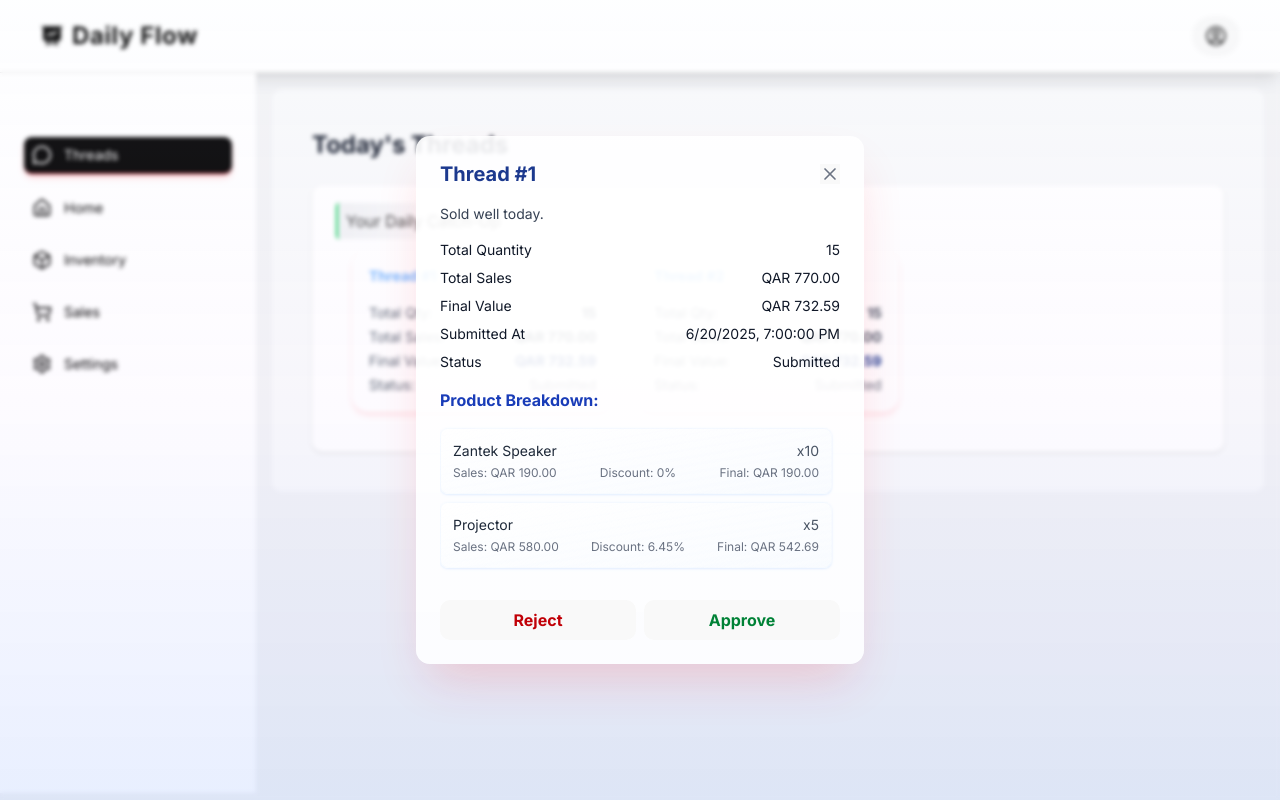
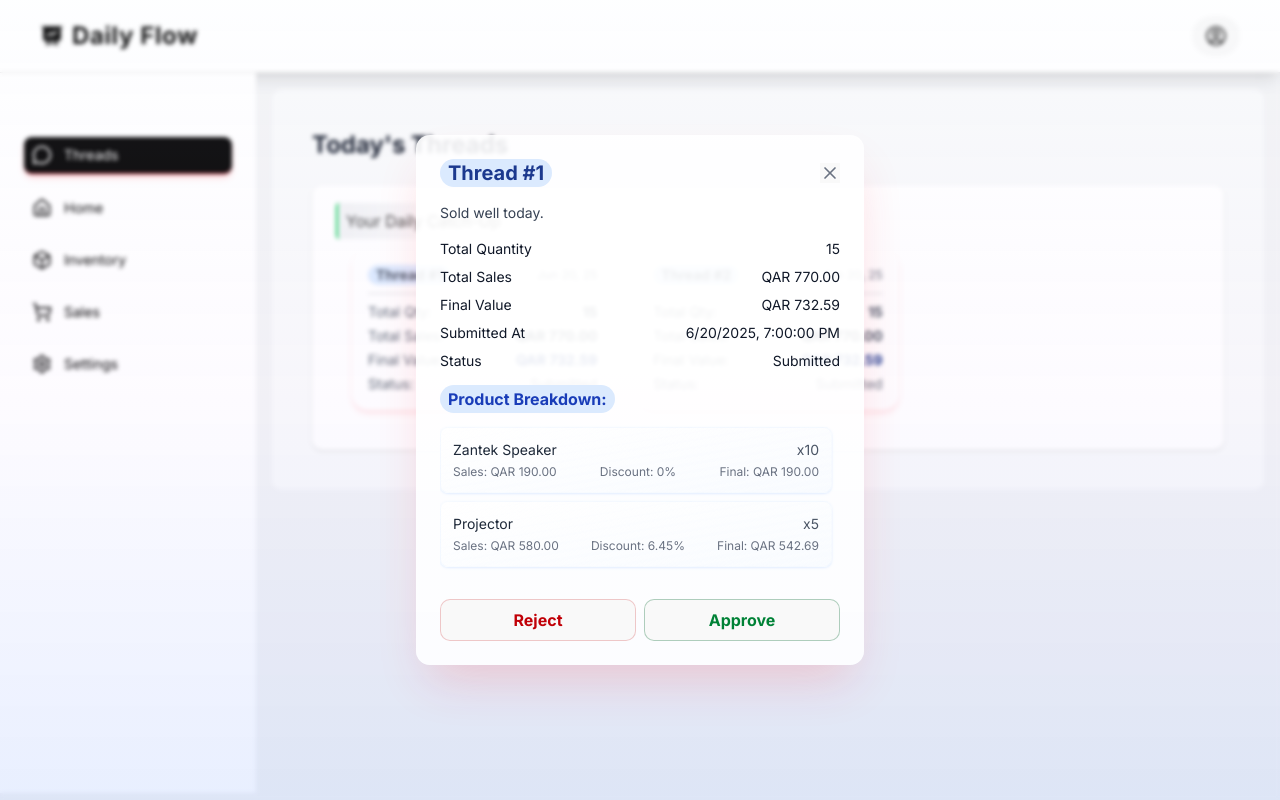
Before and after one commit to adnanadil377/daily-sales-tracker, a React (Vite) app in the folder frontend/: page /threads in a window 1280 px wide. Both pictures are taken after a click on the element 482 px from the left and 330 px from the top of the page. Built offline with nearby package versions, Linux system fonts and the light colour scheme.

Commit message:
added framer motion

```diff
--- a/frontend/package.json
+++ b/frontend/package.json
@@ -17,6 +17,7 @@
     "axios": "^1.10.0",
     "class-variance-authority": "^0.7.1",
     "clsx": "^2.1.1",
+    "framer-motion": "^12.18.1",
     "lucide-react": "^0.518.0",
     "react": "^19.1.0",
     "react-dom": "^19.1.0",
--- a/frontend/src/pages/navigations/Threads/ThreadCard/ThreadCard.tsx
+++ b/frontend/src/pages/navigations/Threads/ThreadCard/ThreadCard.tsx
@@ -11,11 +11,11 @@ const ThreadCard: React.FC<Props> = ({ report, onClick }) => {
   return (
     <div
       onClick={onClick}
-      className="bg-white p-4 rounded-2xl border border-white/20 shadow-md shadow-red-500/10 hover:shadow-lg hover:shadow-red-300/20 transition cursor-pointer overflow-hidden"
+      className="bg-white p-4 rounded-2xl shadow-md shadow-red-500/10 hover:shadow-lg hover:shadow-red-300/20 transition cursor-pointer overflow-hidden"
     >
-      <div className="flex justify-between items-center border-b border-white/20 pb-2 mb-2">
-        <h3 className="font-bold text-blue-400/80 text-sm">Thread #{report.Salesid}</h3>
-        <span className="text-xs text-white/60">
+      <div className="flex justify-between items-center border-b border-gray-600/20 pb-2 mb-2">
+        <h3 className="font-bold text-gray-600 text-sm bg-blue-100 rounded-full px-2">Thread #{report.Salesid}</h3>
+        <span className="text-xs text-gray-500">
           {new Date(report.reportDate).toLocaleDateString("en-US", {
             year: "2-digit",
             month: "short",
--- a/frontend/src/pages/navigations/Threads/ThreadModal/ThreadDetailModal.tsx
+++ b/frontend/src/pages/navigations/Threads/ThreadModal/ThreadDetailModal.tsx
@@ -1,15 +1,38 @@
 import React, { useEffect, useState } from "react";
 import type { DailySalesReport } from "../../../../../data";
 import { X } from "lucide-react";
+import { motion, AnimatePresence } from "framer-motion";
 
 interface Props {
   report: DailySalesReport;
+  direction: "left" | "right";
   onClose: () => void;
   onApprove: () => void;
   onReject: () => void;
 }
 
-const ThreadDetailModal: React.FC<Props> = ({ report, onClose, onApprove, onReject }) => {
+const slideVariants = {
+  enter: (direction: "left" | "right") => ({
+    x: direction === "right" ? 300 : -300,
+    opacity: 0,
+  }),
+  center: {
+    x: 0,
+    opacity: 1,
+  },
+  exit: (direction: "left" | "right") => ({
+    x: direction === "right" ? -300 : 300,
+    opacity: 0,
+  }),
+};
+
+const ThreadDetailModal: React.FC<Props> = ({
+  report,
+  direction,
+  onClose,
+  onApprove,
+  onReject,
+}) => {
   const [showConfetti, setShowConfetti] = useState(false);
   const [showRejected, setShowRejected] = useState(false);
 
@@ -35,10 +58,20 @@ const ThreadDetailModal: React.FC<Props> = ({ report, onClose, onApprove, onReje
   };
 
   return (
-    <div className="fixed inset-0 z-500 bg-gradient-to-b from-blue-50/10 via-purple-300/5 to-blue-600/10 backdrop-blur-[2px] flex items-center justify-center animate-fadeIn">
-      <div className="relative bg-white/90 rounded-xl shadow-2xl shadow-red-500/20 max-w-md w-full p-6 transition-transform animate-slideFadeIn animate-slideUp">
+    <div className="fixed inset-0 z-500 bg-gradient-to-b from-blue-50/10 via-purple-300/5 to-blue-600/10 backdrop-blur-[2px] flex items-center justify-center">
+      <AnimatePresence custom={direction}>
+        <motion.div
+          key={report.Salesid}
+          custom={direction}
+          variants={slideVariants}
+          initial="enter"
+          animate="center"
+          exit="exit"
+          transition={{ type: "spring", stiffness: 300, damping: 30 }}
+          className="relative bg-white/90 rounded-xl shadow-2xl shadow-red-500/20 max-w-md w-full p-6"
+        >
           <div className="flex justify-between items-center mb-4">
-          <h2 className="text-xl font-bold text-blue-900">Thread #{report.Salesid} </h2>
+            <h2 className="text-xl font-bold text-blue-900 bg-blue-100 rounded-full px-2">Thread #{report.Salesid}</h2>
             <button onClick={onClose} className="text-gray-500 hover:text-red-500">
               <X size={20} />
             </button>
@@ -47,30 +80,15 @@ const ThreadDetailModal: React.FC<Props> = ({ report, onClose, onApprove, onReje
           <p className="text-sm text-gray-700 mb-4">{report.notes}</p>
 
           <div className="space-y-2 text-sm mb-4">
-          <div className="flex justify-between">
-            <span>Total Quantity</span>
-            <span>{report.totalQuantity}</span>
-          </div>
-          <div className="flex justify-between">
-            <span>Total Sales</span>
-            <span>QAR {report.totalSales.toFixed(2)}</span>
-          </div>
-          <div className="flex justify-between">
-            <span>Final Value</span>
-            <span>QAR {report.finalValue.toFixed(2)}</span>
-          </div>
-          <div className="flex justify-between">
-            <span>Submitted At</span>
-            <span>{new Date(report.submittedAt).toLocaleString()}</span>
-          </div>
-          <div className="flex justify-between">
-            <span>Status</span>
-            <span className="capitalize">{report.status}</span>
-          </div>
+            <div className="flex justify-between"><span>Total Quantity</span><span>{report.totalQuantity}</span></div>
+            <div className="flex justify-between"><span>Total Sales</span><span>QAR {report.totalSales.toFixed(2)}</span></div>
+            <div className="flex justify-between"><span>Final Value</span><span>QAR {report.finalValue.toFixed(2)}</span></div>
+            <div className="flex justify-between"><span>Submitted At</span><span>{new Date(report.submittedAt).toLocaleString()}</span></div>
+            <div className="flex justify-between"><span>Status</span><span className="capitalize">{report.status}</span></div>
           </div>
 
           <div className="mt-4">
-          <h3 className="font-semibold text-blue-800 mb-2">Product Breakdown:</h3>
+            <h3 className="font-semibold text-blue-800 mb-2"><span className="bg-blue-100 rounded-full px-2 py-1">Product Breakdown:</span></h3>
             <div className="space-y-3 max-h-60 overflow-y-auto pr-2">
               {report.data.map((item, idx) => (
                 <div
@@ -94,19 +112,19 @@ const ThreadDetailModal: React.FC<Props> = ({ report, onClose, onApprove, onReje
           <div className="flex justify-between gap-2 mt-6">
             <button
               onClick={handleRejectClick}
-            className="flex-1 bg-red-100 text-red-700 font-semibold py-2 rounded-lg hover:bg-red-200 transition"
+              className="flex-1 bg-gray-100/30 border border-red-700/20 text-red-700 font-semibold py-2 rounded-lg hover:bg-red-200/50 transition"
             >
               Reject
             </button>
             <button
               onClick={handleApproveClick}
-            className="flex-1 bg-green-100 text-green-700 font-semibold py-2 rounded-lg hover:bg-green-200 transition"
+              className="flex-1 border border-green-800/30 bg-gray-100/20 text-green-700 font-semibold py-2 rounded-lg hover:bg-green-200/50 transition"
             >
               Approve
             </button>
           </div>
 
-        {/* Approval Overlay */}
+          {/* Approved Overlay */}
           {showConfetti && (
             <div className="fixed inset-0 bg-radial from-green-300/10 via-transparent to-transparent flex items-center justify-center pointer-events-none">
               <div className="animate-stamp-in text-green-700/50 border-4 border-green-700/50 px-8 py-4 text-4xl font-extrabold uppercase tracking-widest rotate-[-15deg] rounded-md shadow-md bg-white/90">
@@ -115,7 +133,7 @@ const ThreadDetailModal: React.FC<Props> = ({ report, onClose, onApprove, onReje
             </div>
           )}
 
-        {/* Rejection Overlay */}
+          {/* Rejected Overlay */}
           {showRejected && (
             <div className="fixed inset-0 bg-radial from-red-300/10 via-transparent to-transparent flex items-center justify-center pointer-events-none">
               <div className="animate-stamp-in text-red-700/50 border-4 border-red-700/50 px-8 py-4 text-4xl font-extrabold uppercase rotate-[-15deg] rounded-md shadow-md bg-white/90">
@@ -123,7 +141,8 @@ const ThreadDetailModal: React.FC<Props> = ({ report, onClose, onApprove, onReje
               </div>
             </div>
           )}
-      </div>
+        </motion.div>
+      </AnimatePresence>
     </div>
   );
 };
--- a/frontend/src/pages/navigations/Threads/ThreadsPage/ThreadsPage.tsx
+++ b/frontend/src/pages/navigations/Threads/ThreadsPage/ThreadsPage.tsx
@@ -1,52 +1,66 @@
-
-import React, { useState } from "react";
+import React, { useMemo, useState, useCallback } from "react";
 import PageContainer from "@/pages/components/pagecontainer/PageContainer";
-
 import { dailySalesReports } from "../../../../../data";
 import ThreadDetailModal from "../ThreadModal/ThreadDetailModal";
 import ThreadCard from "../ThreadCard/ThreadCard";
 
 const ThreadsPage: React.FC = () => {
   const [selectedIndex, setSelectedIndex] = useState<number | null>(null);
+  const [transitionDirection, setTransitionDirection] = useState<"left" | "right">("right");
 
-  const handleApprove = () => {
-    if (selectedIndex !== null && selectedIndex + 1 < filteredReports.length) {
-      setSelectedIndex(selectedIndex + 1);
-    } else {
-      setSelectedIndex(null);
-    }
-  };
+  const submittedReports = useMemo(
+    () => dailySalesReports.filter((report) => report.status === "submitted"),
+    []
+  );
 
-  const handleReject = () => {
-    if (selectedIndex !== null && selectedIndex + 1 < filteredReports.length) {
-      setSelectedIndex(selectedIndex + 1);
-    } else {
-      setSelectedIndex(null);
-    }
-  };
+  const goToNextOrClose = useCallback(() => {
+    setSelectedIndex((prevIndex) => {
+      if (prevIndex === null) return null;
+      const nextIndex = prevIndex + 1;
+      if (nextIndex < submittedReports.length) {
+        setTransitionDirection("right");
+        return nextIndex;
+      }
+      return null;
+    });
+  }, [submittedReports]);
 
-  const filteredReports = dailySalesReports.filter(
-    (r) => r.status === "submitted"
-  );
+  const handleApprove = useCallback(() => {
+    goToNextOrClose();
+  }, [goToNextOrClose]);
+
+  const handleReject = useCallback(() => {
+    goToNextOrClose();
+  }, [goToNextOrClose]);
+
+  const handleCardClick = useCallback((index: number) => {
+    setTransitionDirection(index < selectedIndex! ? "left" : "right");
+    setSelectedIndex(index);
+  }, [selectedIndex]);
 
   return (
     <PageContainer title="Today's Threads">
-        <div>
-            <span className="border-l-2 border-green-500 bg-gradient-to-r from-gray-300/30 py-2 pl-2 to-transparent  rounded text-md text-neutral-700 font-medium">Your Daily Catch-Up</span>
-        </div>
+      <div>
+        <span className="border-l-2 border-green-500 bg-gradient-to-r from-gray-300/30 py-2 pl-2 to-transparent rounded text-md text-neutral-700 font-medium">
+          Your Daily Catch-Up
+        </span>
+      </div>
+
       <div className="grid md:grid-cols-3 sm:grid-cols-2 grid-cols-1 gap-6 p-4">
-        {filteredReports.map((report, index) => (
+        {submittedReports.map((report, index) => (
           <ThreadCard
             key={report.Salesid}
             report={report}
-            onClick={() => setSelectedIndex(index)}
+            onClick={() => handleCardClick(index)}
           />
         ))}
       </div>
-      {selectedIndex !== null && (
+
+      {selectedIndex !== null && submittedReports[selectedIndex] && (
         <ThreadDetailModal
-          key={selectedIndex}
-          report={filteredReports[selectedIndex]}
+          key={submittedReports[selectedIndex].Salesid}
+          report={submittedReports[selectedIndex]}
+          direction={transitionDirection}
           onClose={() => setSelectedIndex(null)}
           onApprove={handleApprove}
           onReject={handleReject}
--- a/frontend/src/pages/navigations/dashboard/Dashboard.tsx
+++ b/frontend/src/pages/navigations/dashboard/Dashboard.tsx
@@ -4,9 +4,7 @@ import PageContainer from '@/pages/components/pagecontainer/PageContainer'
 
 const Dashboard = () => {
   return (
-   <PageContainer title="Dashboard">
-       <ComingSoon/>
-   </PageContainer>
+       <ComingSoon title="Dashboard"/>
   )
 }
 
```
Also changed, not shown: 1 other file (tests, documents, lock files or other folders). Lines whose indentation alone changed are shown as unchanged.
